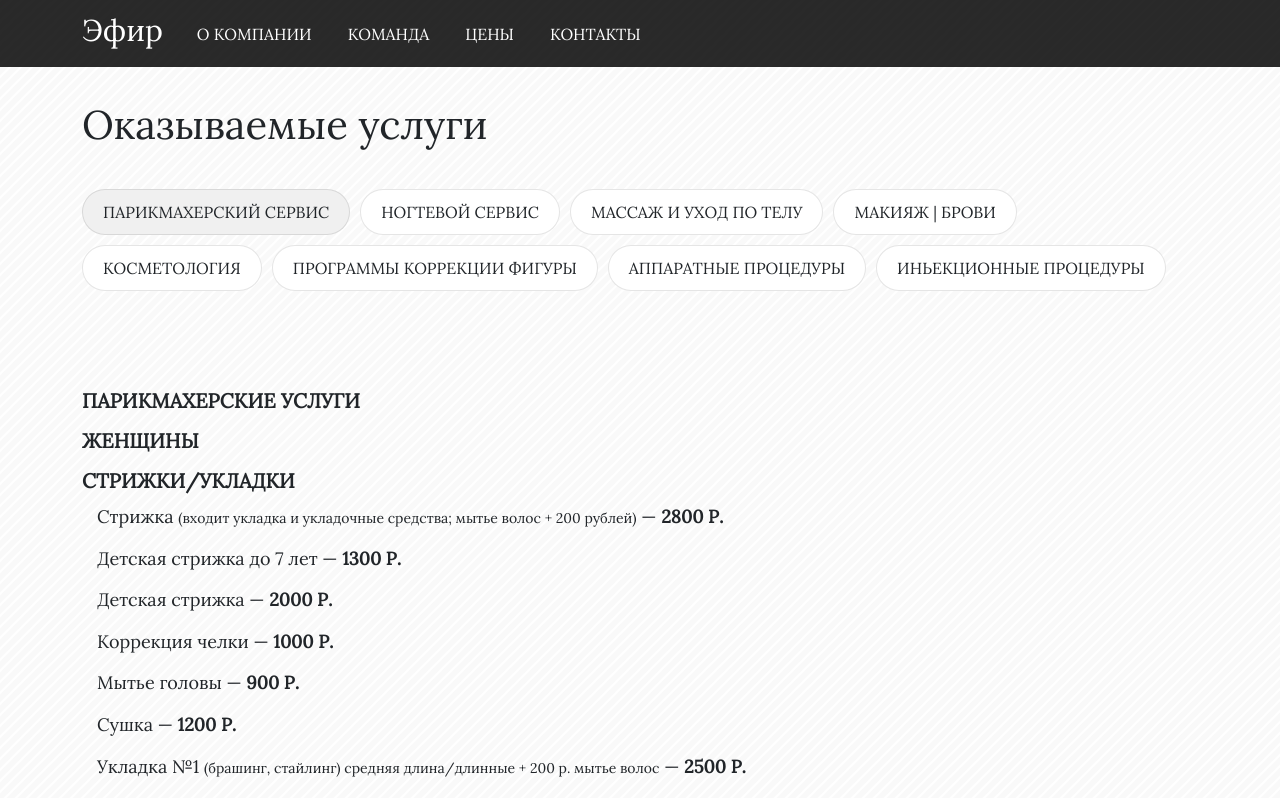
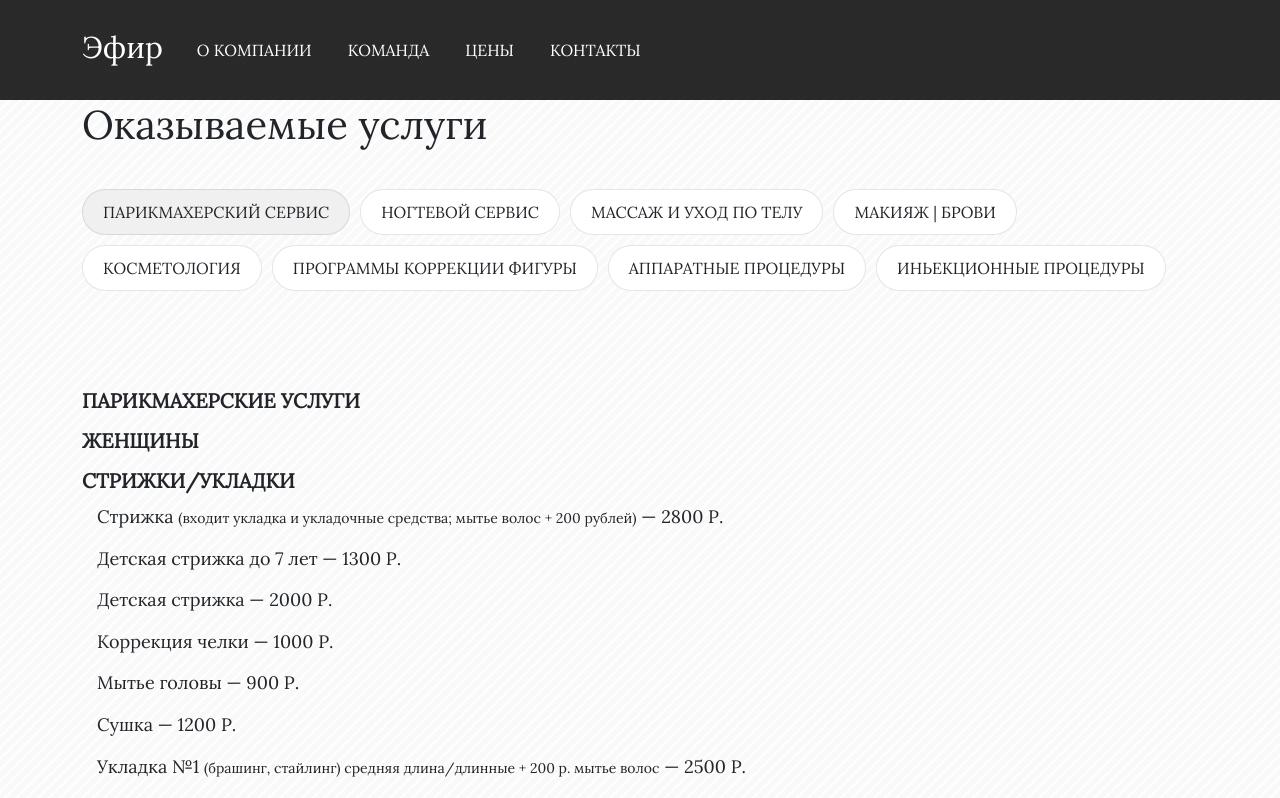
Before and after one commit to v8tenko/efir_sample, a React (Create React App) app: page /price in a window 1280 px wide. Shown: the top 798 px of the page. Built offline with nearby package versions, Linux system fonts and the light colour scheme.

Commit message:
animate header collapse

```diff
--- a/src/components/Header/Header.js
+++ b/src/components/Header/Header.js
@@ -1,4 +1,4 @@
-import React from "react";
+import { React, useState, useEffect } from "react";
 import { Navbar, Nav, Container } from 'react-bootstrap';
 import NavbarCollapse from "react-bootstrap/esm/NavbarCollapse";
 import NavbarToggle from "react-bootstrap/esm/NavbarToggle";
@@ -9,10 +9,28 @@ import About from "../About/About";
 import Contacts from "../Contacts/Contacts";
 import Price from "../Price/Price";
 import Team from "../Team/Team";
+
+
 function Header() {
+
+    const [isScrolled, setIsScrolled] = useState(false);
+
+    useEffect(() => {
+        if (window.innerWidth > 768) {
+            document.addEventListener("scroll", () => {
+                if (window.scrollY > 200) {
+                    setIsScrolled(true)
+                } else {
+                    setIsScrolled(false)
+                }
+            })
+        }
+
+    }, [])
+
     return (
         <>
-            <Navbar className={style.navbar} variant="dark" fixed="top" expand="md" collapseOnSelect>
+            <Navbar className={style.navbar} style={isScrolled ? { height: "50px" } : {}} variant="dark" fixed="top" expand="md" collapseOnSelect>
                 <Container className={style.container}>
                     <Link to="/" className={style.logo}><Navbar.Brand className={style.logo} href="/">Эфир</Navbar.Brand></Link>
                     <NavbarToggle area-controls="responsive-navbar-nav" />
--- a/src/components/Header/Header.module.css
+++ b/src/components/Header/Header.module.css
@@ -3,6 +3,7 @@
 .navbar {
     background-color: rgba(8, 8, 8, 0.86);
     font-family: 'Lora', serif;
+    transition: 0.2s;
 }
 
 .navbar__items {
@@ -33,3 +34,10 @@ a {
 .logo {
     color: white !important;
 }
+
+
+@media (min-width: 768px) {
+    .navbar {
+        height: 100px;
+    }
+}
--- a/src/components/Price/Tab/Tab.js
+++ b/src/components/Price/Tab/Tab.js
@@ -81,9 +81,9 @@ const NailService = () => {
                 <li>Снятие искусственных ногтей — <span className={styles.cost}>700 Р.</span></li>
                 <li>Реставрация ногтей <span className={styles.addInfo}>(за 1 ноготь)</span> — <span className={styles.cost}>400 Р.</span></li>
                 <li>Укрепление/выравнивание ногтей — <span className={styles.cost}>400 Р.</span></li>
-                <li>Дизайн ногтей №1 <span className={styles.addInfo}>(втирки, битое стекло, фольга)(за 1 ноготь)</span> — <span className={styles.cost}>от 50 Р.</span></li>
-                <li>Дизайн ногтей №2 <span className={styles.addInfo}>(градиент)(за 1 ноготь)</span> — <span className={styles.cost}>от 80 Р.</span></li>
-                <li>Дизайн ногтей №3 <span className={styles.addInfo}>(художественная роспись)(за 1 ноготь)</span> — <span className={styles.cost}>от 300 Р.</span></li>
+                <li>Дизайн ногтей №1 <span className={styles.addInfo}>(втирки, битое стекло, фольга) (за 1 ноготь)</span> — <span className={styles.cost}>от 50 Р.</span></li>
+                <li>Дизайн ногтей №2 <span className={styles.addInfo}>(градиент) (за 1 ноготь)</span> — <span className={styles.cost}>от 80 Р.</span></li>
+                <li>Дизайн ногтей №3 <span className={styles.addInfo}>(художественная роспись) (за 1 ноготь)</span> — <span className={styles.cost}>от 300 Р.</span></li>
                 <li>Укрепление ногтей IBX — <span className={styles.cost}>500 Р.</span></li>
                 <li>Инкрустация стразами <span className={styles.addInfo}>(за 1 ноготь)</span> — <span className={styles.cost}>700 Р.</span></li>
                 <li>Дизайн ногтей стразами <span className={styles.addInfo}>(за 1 йод.)</span> — <span className={styles.cost}>50 Р.</span></li>
--- a/src/components/Price/Tab/Tab.module.css
+++ b/src/components/Price/Tab/Tab.module.css
@@ -48,7 +48,7 @@
 }
 
 .cost {
-    font-weight: bold;
+    /* font-weight: bold; */
 }
 
 .addInfo {
```
